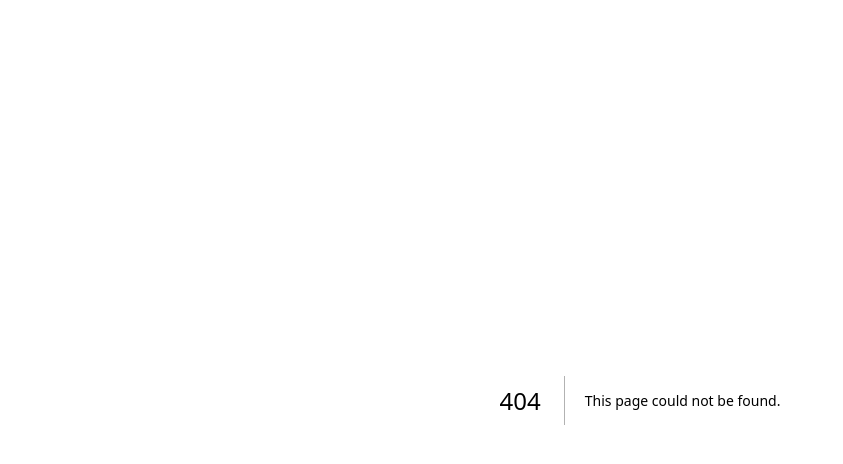
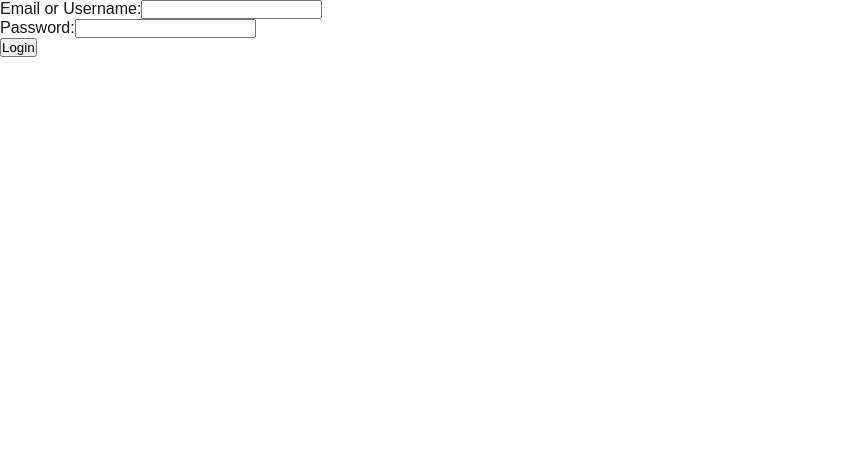
Before and after one commit to paowick/Authentication-Nextjs, a Next.js app: page /login in a window 1280 px wide. Before the commit this address had no page. Shown: the top 464 px of the page, without its empty margins (0-843 px from the left). Built offline with nearby package versions, Linux system fonts and the light colour scheme.

Commit message:
try server actions

```diff
--- /dev/null
+++ b/src/app/login/actions.js
@@ -0,0 +1,5 @@
+'use server'
+export async function login(formData) {
+    console.log(formData);
+
+}
--- /dev/null
+++ b/src/app/login/page.jsx
@@ -0,0 +1,29 @@
+"use client";
+import React from "react";
+import { login } from "./actions";
+
+export default function page() {
+  return (
+    <>
+      <form action={login}>
+        <div>
+          <label>Email or Username:</label>
+          <input
+            type="text"
+            name="emailOrUsername"
+            required
+          />
+        </div>
+        <div>
+          <label>Password:</label>
+          <input
+            type="password"
+            name="password"
+            required
+          />
+        </div>
+        <button type="submit">Login</button>
+      </form>
+    </>
+  );
+}
```
Also changed, not shown: src/app/page.jsx (renamed from src/app/page.js).
